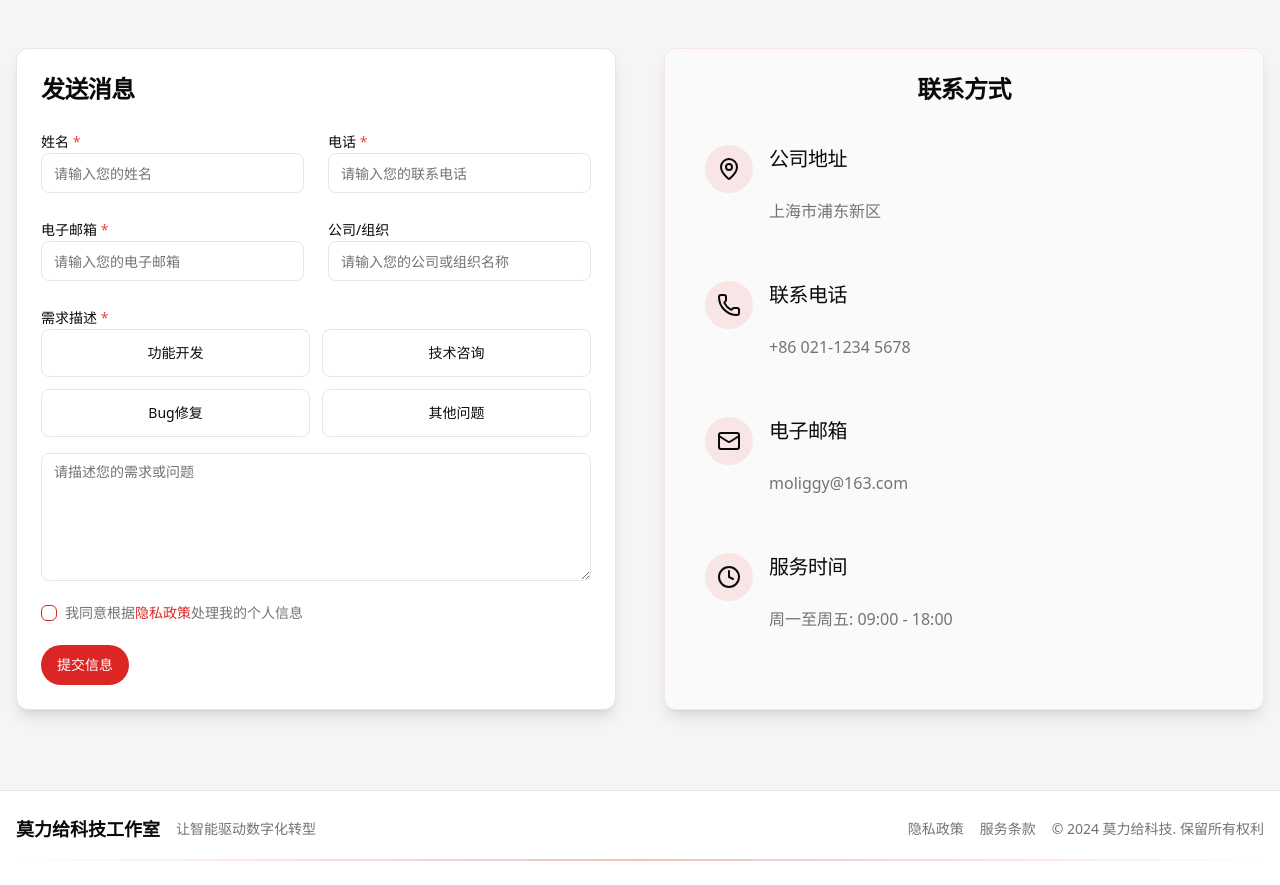
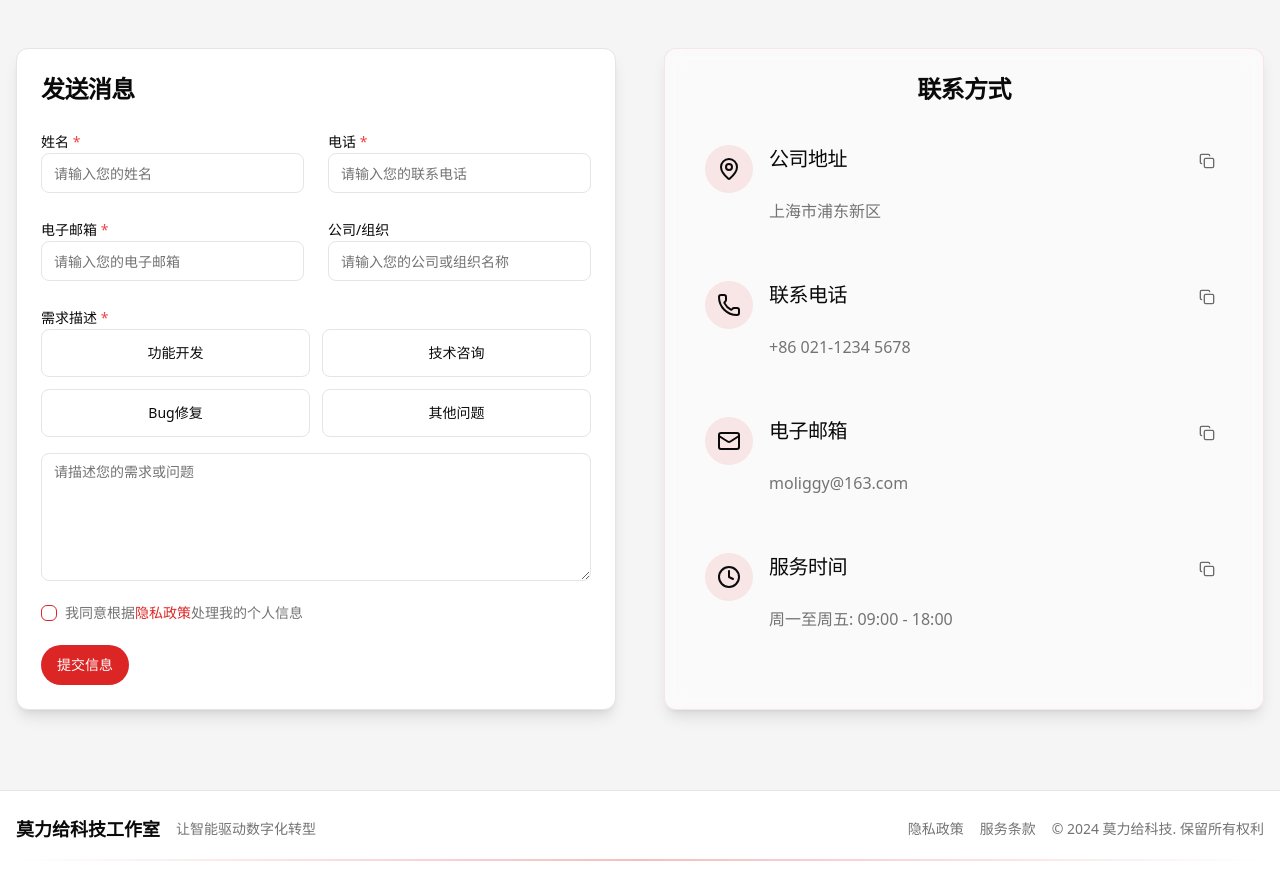
Before and after one commit to WillingTangEva/moliggy-tech, a Next.js app: page / in a window 1280 px wide. Shown: the part 3540-4425 px from the top of the page. Built offline with nearby package versions, Linux system fonts and the light colour scheme.

Commit message:
更新联系表单，添加复制功能和工具提示，增强用户交互体验

```diff
--- a/package.json
+++ b/package.json
@@ -18,6 +18,7 @@
     "@radix-ui/react-navigation-menu": "^1.2.9",
     "@radix-ui/react-select": "^2.2.2",
     "@radix-ui/react-slot": "^1.2.0",
+    "@radix-ui/react-tooltip": "^1.2.3",
     "class-variance-authority": "^0.7.1",
     "clsx": "^2.1.1",
     "framer-motion": "^12.7.4",
--- a/src/app/components/Contact.tsx
+++ b/src/app/components/Contact.tsx
@@ -2,7 +2,7 @@
 
 import { useState } from 'react';
 import { motion } from 'framer-motion';
-import { MapPin, Phone, Mail, Clock } from 'lucide-react';
+import { MapPin, Phone, Mail, Clock, Copy, Check } from 'lucide-react';
 
 // UI 组件导入
 import { Card, CardContent, CardHeader, CardTitle } from './ui/card';
@@ -10,9 +10,9 @@ import { Input } from './ui/input';
 import { Textarea } from './ui/textarea';
 import { Button } from './ui/button';
 import { Label } from './ui/label';
-import { Select, SelectContent, SelectItem, SelectTrigger, SelectValue } from './ui/select';
 import { Checkbox } from './ui/checkbox';
 import { H2, H4, P, Muted, Small } from './ui/typography';
+import { Tooltip, TooltipContent, TooltipProvider, TooltipTrigger } from '@radix-ui/react-tooltip';
 
 type FormData = {
   name: string;
@@ -54,6 +54,8 @@ export default function Contact() {
     needType: '',
   });
 
+  const [copiedItem, setCopiedItem] = useState<string | null>(null);
+
   const handleChange = (e: React.ChangeEvent<HTMLInputElement | HTMLTextAreaElement>) => {
     const { name, value } = e.target;
     setFormData((prev) => ({ ...prev, [name]: value }));
@@ -75,6 +77,17 @@ export default function Contact() {
     e.preventDefault();
     console.log(formData);
     // 这里添加提交表单逻辑
+  };
+
+  const handleCopy = (text: string) => {
+    navigator.clipboard.writeText(text)
+      .then(() => {
+        setCopiedItem(text);
+        setTimeout(() => setCopiedItem(null), 2000);
+      })
+      .catch(err => {
+        console.error('无法复制内容: ', err);
+      });
   };
 
   // 动画变量
@@ -266,16 +279,39 @@ export default function Contact() {
                   {contactInfo.map((item, index) => (
                     <motion.div
                       key={index}
-                      className="flex items-start space-x-4 p-4 rounded-lg transition-colors hover:bg-accent"
+                      className="flex items-start space-x-4 p-4 rounded-lg transition-colors hover:bg-accent cursor-pointer group"
                       whileHover={{ scale: 1.02 }}
+                      onClick={() => handleCopy(item.content)}
                     >
                       <div className="bg-primary/10 p-3 rounded-full">
                         <item.icon className="h-6 w-6" />
                       </div>
-                      <div>
+                      <div className="flex-1">
                         <H4 className="font-medium">{item.title}</H4>
                         <P className="text-muted-foreground mt-1">{item.content}</P>
                       </div>
+                      <TooltipProvider>
+                        <Tooltip>
+                          <TooltipTrigger asChild>
+                            <div
+                              className={`h-8 w-8 flex items-center justify-center transition-all duration-200 ${copiedItem === item.content ? 'bg-green-100/20 rounded-full' : ''}`}
+                            >
+                              {copiedItem === item.content ? (
+                                <Check className="h-4 w-4 text-green-500" />
+                              ) : (
+                                <Copy className="h-4 w-4 opacity-60 group-hover:opacity-100" />
+                              )}
+                              <span className="sr-only">复制{item.title}</span>
+                            </div>
+                          </TooltipTrigger>
+                          <TooltipContent
+                            side="left"
+                            className={`${copiedItem === item.content ? 'bg-green-50 text-green-700 border-green-200' : ''}`}
+                          >
+                            {copiedItem === item.content ? '已复制!' : '点击复制'}
+                          </TooltipContent>
+                        </Tooltip>
+                      </TooltipProvider>
                     </motion.div>
                   ))}
                 </div>
--- /dev/null
+++ b/src/app/components/ui/tooltip.tsx
@@ -0,0 +1,30 @@
+"use client"
+
+import * as React from "react"
+import * as TooltipPrimitive from "@radix-ui/react-tooltip"
+
+import { cn } from "../../../app/utils/cn"
+
+const TooltipProvider = TooltipPrimitive.Provider
+
+const Tooltip = TooltipPrimitive.Root
+
+const TooltipTrigger = TooltipPrimitive.Trigger
+
+const TooltipContent = React.forwardRef<
+  React.ElementRef<typeof TooltipPrimitive.Content>,
+  React.ComponentPropsWithoutRef<typeof TooltipPrimitive.Content>
+>(({ className, sideOffset = 4, ...props }, ref) => (
+  <TooltipPrimitive.Content
+    ref={ref}
+    sideOffset={sideOffset}
+    className={cn(
+      "z-50 overflow-hidden rounded-md border bg-popover px-3 py-1.5 text-sm text-popover-foreground shadow-md animate-in fade-in-0 zoom-in-95 data-[state=closed]:animate-out data-[state=closed]:fade-out-0 data-[state=closed]:zoom-out-95 data-[side=bottom]:slide-in-from-top-2 data-[side=left]:slide-in-from-right-2 data-[side=right]:slide-in-from-left-2 data-[side=top]:slide-in-from-bottom-2",
+      className
+    )}
+    {...props}
+  />
+))
+TooltipContent.displayName = TooltipPrimitive.Content.displayName
+
+export { Tooltip, TooltipTrigger, TooltipContent, TooltipProvider }
```
Also changed, not shown: 1 other file (tests, documents, lock files or other folders).
